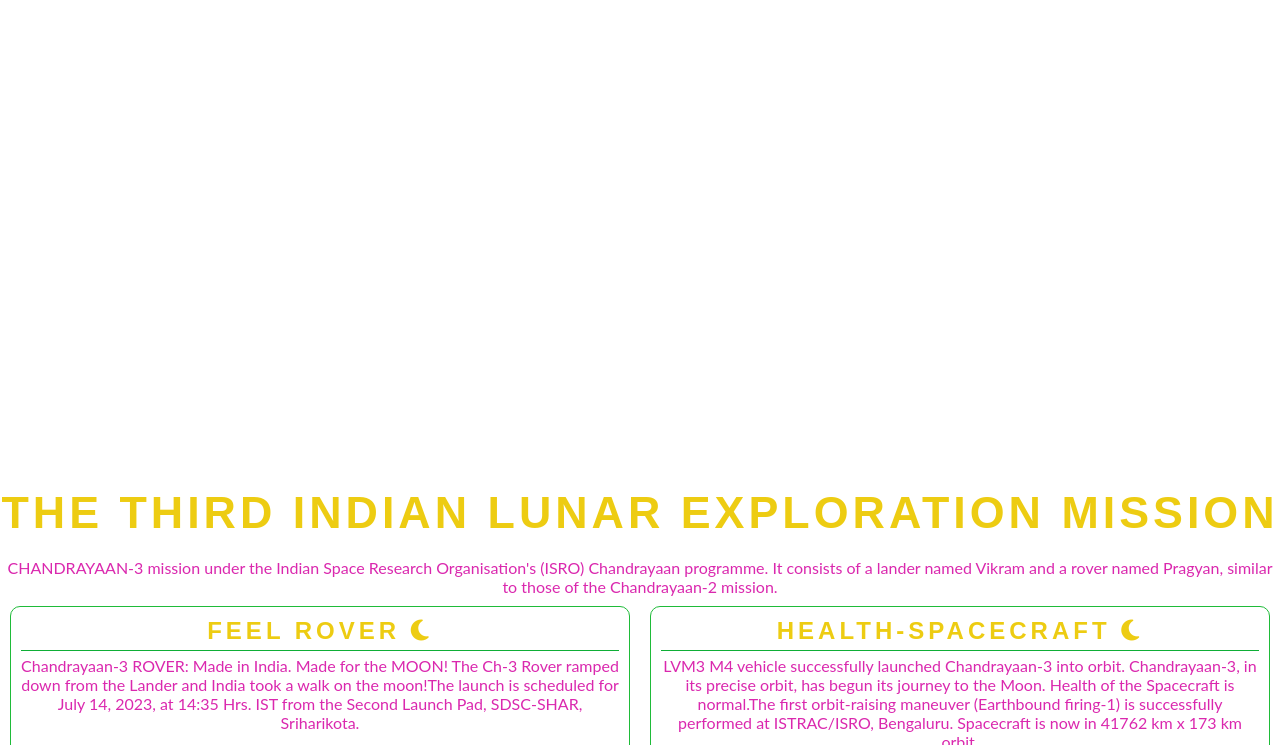
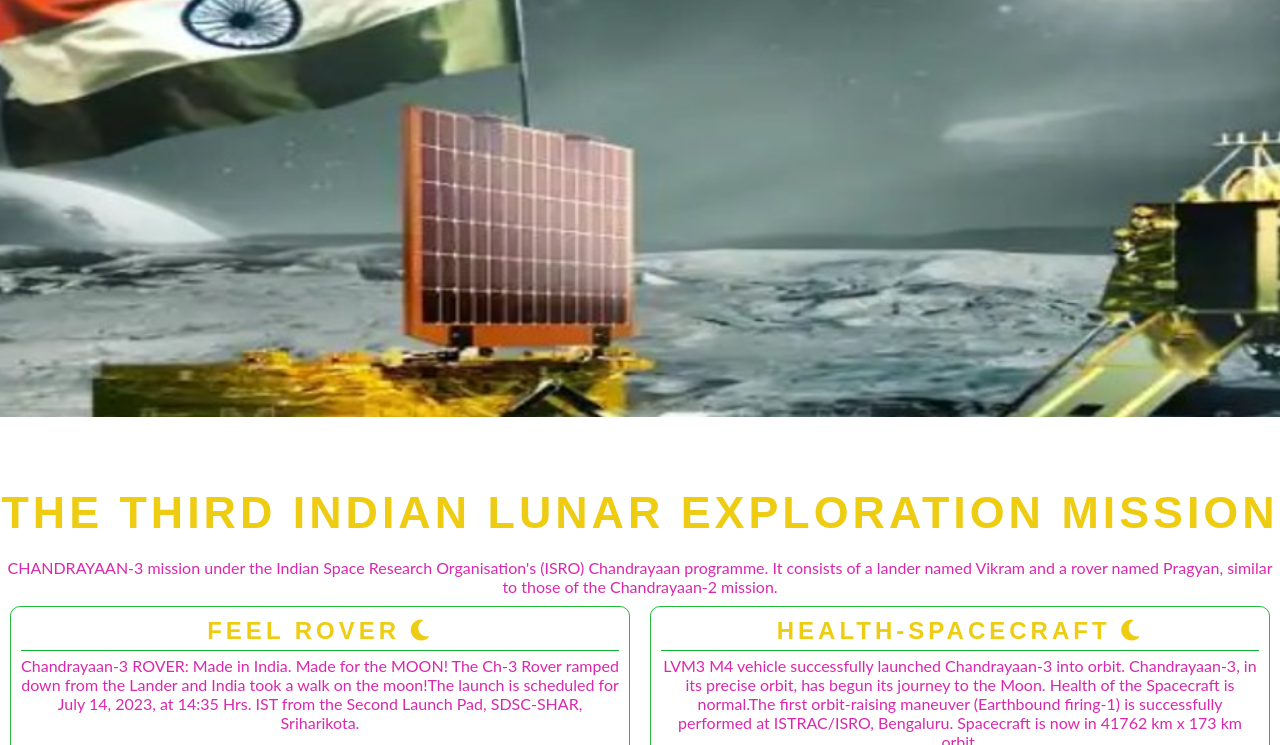
Before and after one commit to Seemavij/chandrayaan3, a plain HTML site: page index.html in a window 1280 px wide. Shown: the part 243-988 px from the top of the page. Drawn offline with Linux system fonts and the light colour scheme.

Commit message:
style.css

```diff
--- a/assets/style.css
+++ b/assets/style.css
@@ -102,7 +102,7 @@ header {
 #cover-image {
     height: 550px;
     width: 100%;
-    background-image: url("/assets/images/chandrayaan-3.13.png")center center/cover;
+    background:url("../assets/images/chandrayaan-3-13.png")center center/cover;
     animation-name: hero-zoom;
     animation-duration: 5s;
     animation-fill-mode: forwards;
```
